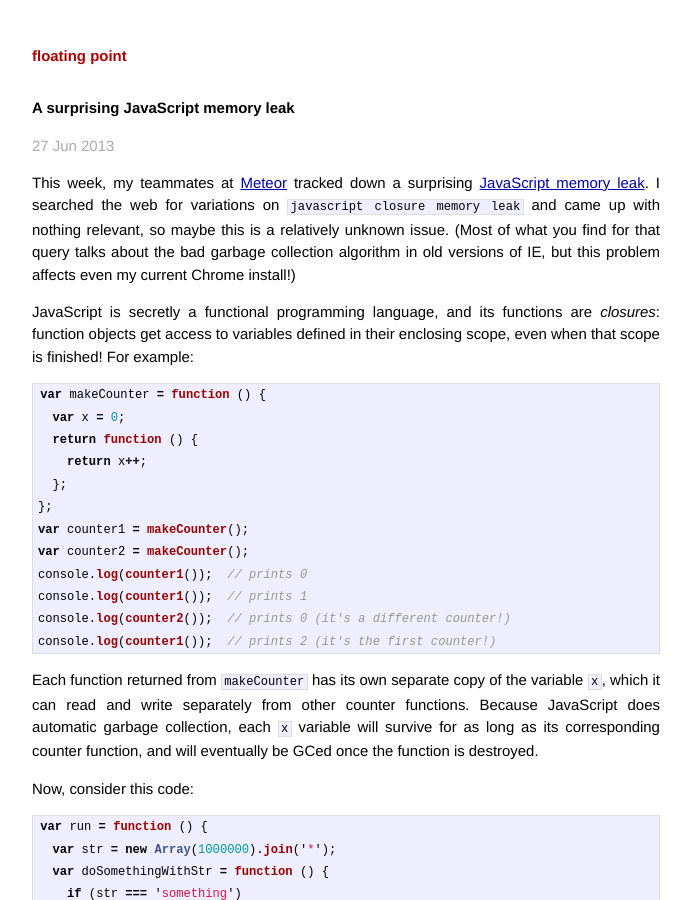
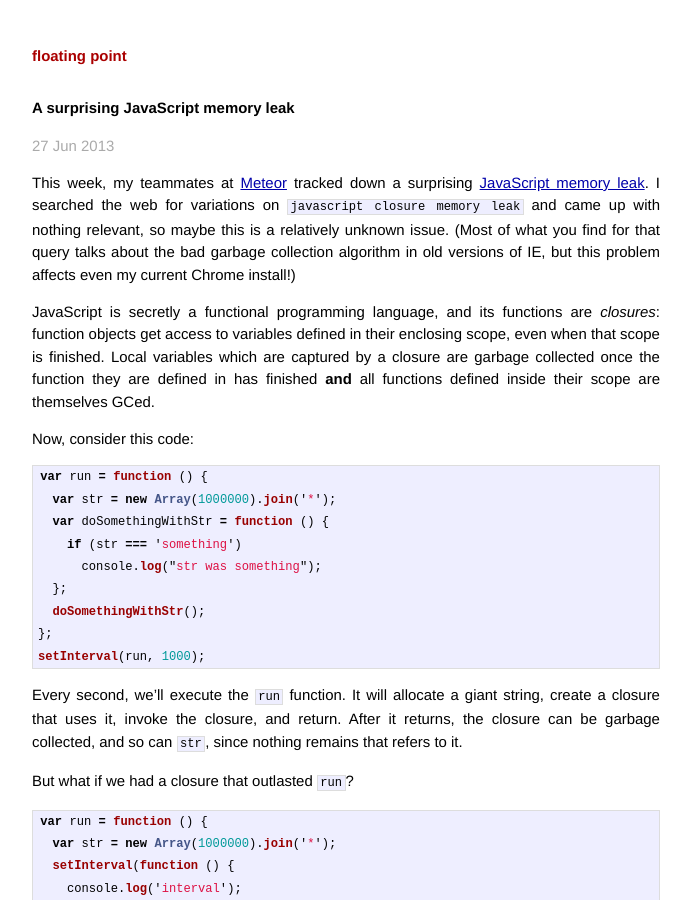
Before and after one commit to glasser/glasser.github.io, a Jekyll site: the page built from _posts/2013-06-27-surprising-javascript-memory-leak.md, in a window 1280 px wide and 900 px high. Shown: the whole window, without its empty margins (294-985 px from the left). Built offline with Jekyll 4.4.1, drawn with Linux system fonts in a browser that asks for light colours.

Commit message:
Remove lengthy explanation of what a closure is.

```diff
--- a/_posts/2013-06-27-surprising-javascript-memory-leak.md
+++ b/_posts/2013-06-27-surprising-javascript-memory-leak.md
@@ -13,28 +13,9 @@
 
 JavaScript is secretly a functional programming language, and its functions are
 *closures*: function objects get access to variables defined in their enclosing
-scope, even when that scope is finished! For example:
-
-{% highlight js %}
-var makeCounter = function () {
-  var x = 0;
-  return function () {
-    return x++;
-  };
-};
-var counter1 = makeCounter();
-var counter2 = makeCounter();
-console.log(counter1());  // prints 0
-console.log(counter1());  // prints 1
-console.log(counter2());  // prints 0 (it's a different counter!)
-console.log(counter1());  // prints 2 (it's the first counter!)
-{% endhighlight %}
-
-Each function returned from `makeCounter` has its own separate copy of the
-variable `x`, which it can read and write separately from other counter
-functions.  Because JavaScript does automatic garbage collection, each `x`
-variable will survive for as long as its corresponding counter function, and
-will eventually be GCed once the function is destroyed.
+scope, even when that scope is finished. Local variables which are captured by a
+closure are garbage collected once the function they are defined in has finished
+**and** all functions defined inside their scope are themselves GCed.
 
 Now, consider this code:
 
```
